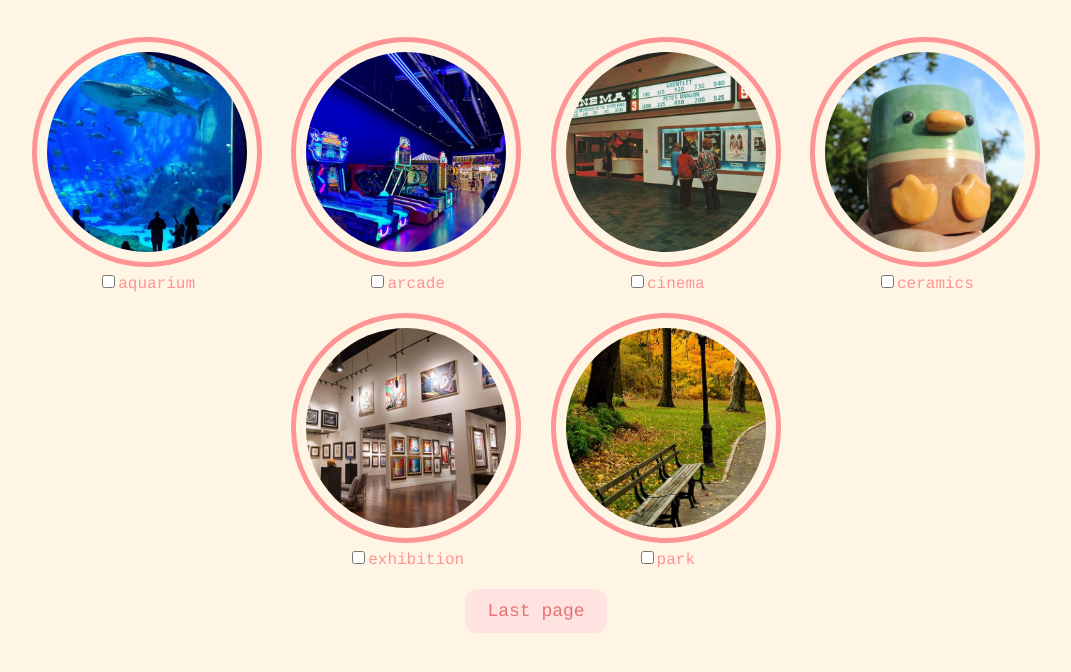
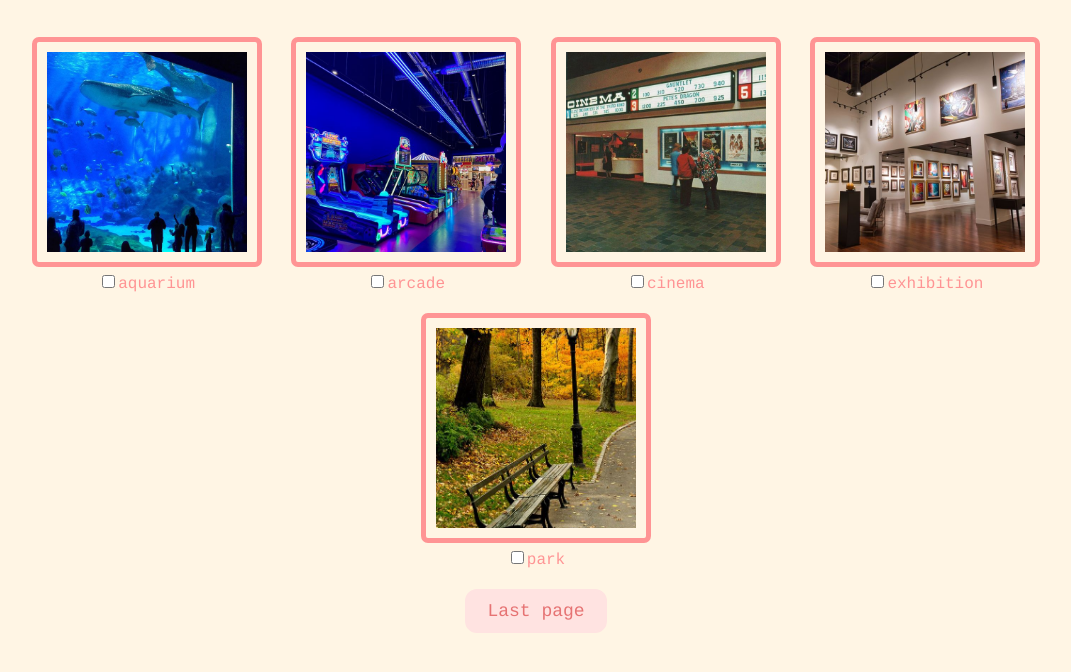
Before and after one commit to JoshuaBiong/Valentining2.0, a plain HTML site: page activities.html in a window 1280 px wide. Shown: the part 90-762 px from the top of the page, without its empty margins (104-1175 px from the left). Drawn offline with Linux system fonts and the light colour scheme.

Commit message:
changing border-raduis

```diff
--- a/activities.html
+++ b/activities.html
@@ -1,18 +1,19 @@
 <!DOCTYPE html>
 <html lang="en">
-  <head>
+
+<head>
     <meta charset="UTF-8" />
     <meta name="viewport" content="width=device-width, initial-scale=1.0" />
     <title>Activities</title>
     <link rel="stylesheet" href="css/activities.css" />
-  </head>
-  <body>
+</head>
+
+<body>
     <div id="activityquestion"><b>What are we doing after?</b></div>
     <div class="activities-selection">
-      <div class="activity-item">
-        <img src="activities/aquarium.jpeg" alt="aquarium" />
-        <label
-          ><input
+        <div class="activity-item">
+            <img src="activities/aquarium.jpeg" alt="aquarium" />
+            <label><input
             type="checkbox"
             name="activities"
             value="aquarium"
@@ -39,16 +40,7 @@
           />cinema</label
         >
       </div>
-      <div class="activity-item">
-        <img src="activities/keramika.jpeg" alt="ceramics" />
-        <label
-          ><input
-            type="checkbox"
-            name="activities"
-            value="ceramics"
-          />ceramics</label
-        >
-      </div>
+
       <div class="activity-item">
         <img src="activities/kunsthalle.jpeg" alt="kunsthalle" />
         <label
--- a/css/activities.css
+++ b/css/activities.css
@@ -5,27 +5,32 @@ body {
     background-color: #fff5e4;
     color: #ff9494;
 }
+
 #activityquestion {
     font-size: 50px;
     margin-bottom: 30px;
 }
+
 .activity-item {
     display: inline-block;
     margin: 10px;
     vertical-align: top;
     color: #ff9494;
 }
+
 .activity-item img {
     height: 200px;
     width: 200px;
-  border-radius: 50%;
+    border-radius: 3%;
     border: 5px solid #ff9494;
     object-fit: cover;
     padding: 10px;
 }
+
 .activity-item label {
     display: block;
 }
+
 .button {
     padding: 10px 20px;
     font-size: 18px;
```
Also changed, not shown: css/food.css (+6 -1 lines), food.html (+5 -3 lines). Lines whose indentation alone changed are shown as unchanged.
